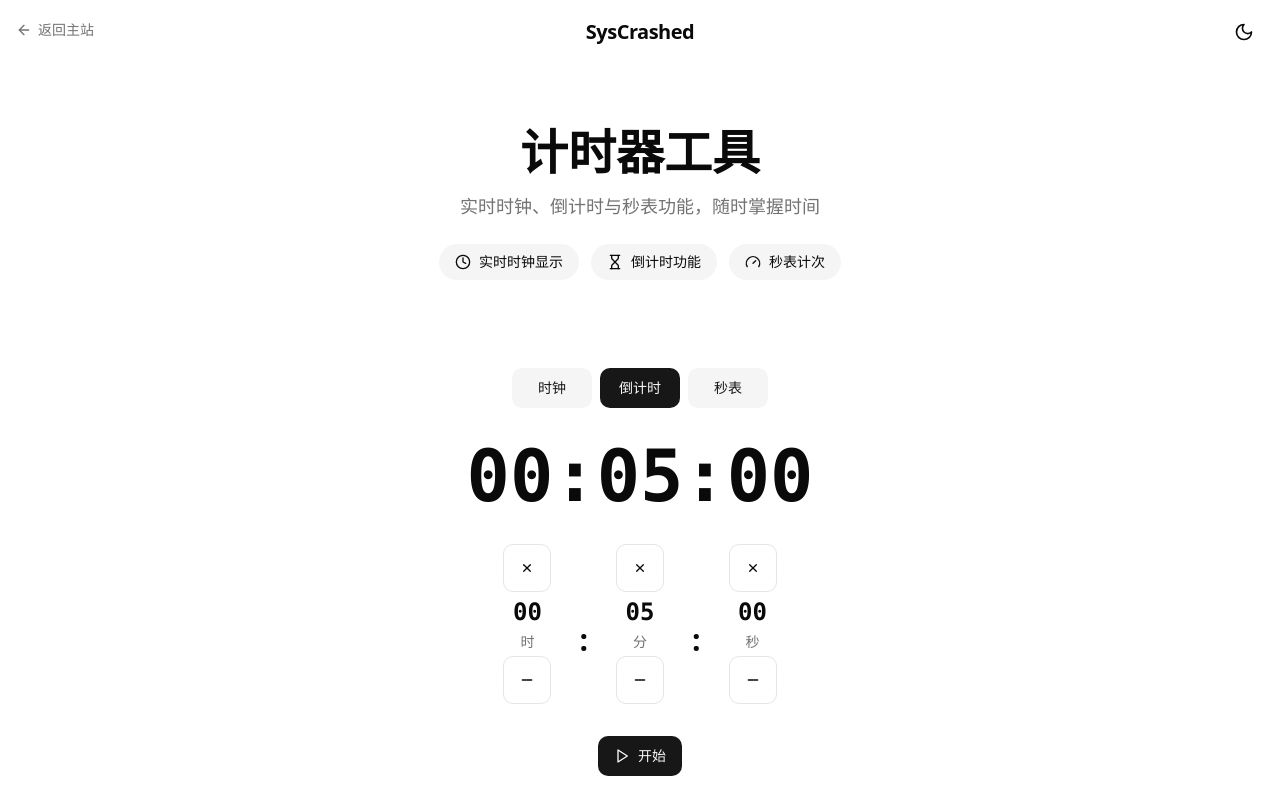
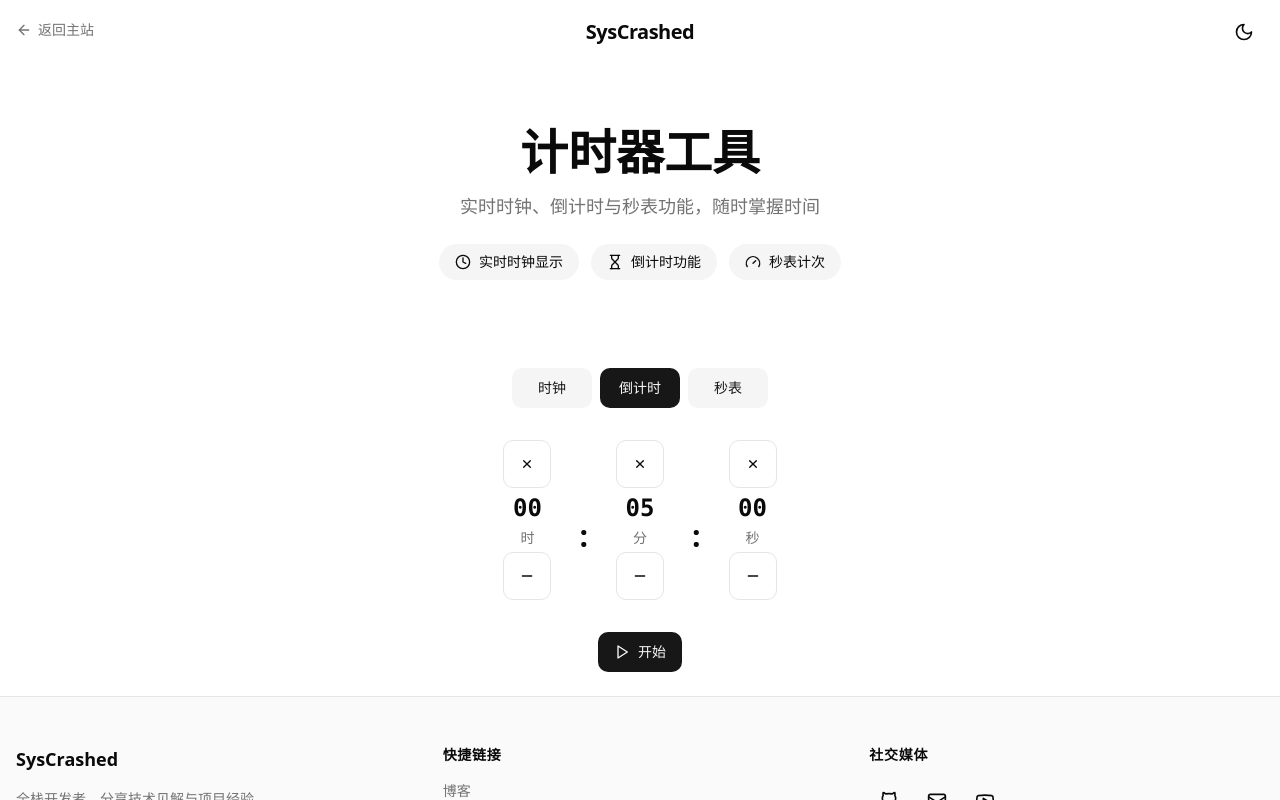
Before and after one commit to Sys-Crashed/Timer, a Next.js app: page / in a window 1280 px wide. Both pictures are taken after a click on the button "倒计时". Shown: the top 800 px of the page. Built offline with nearby package versions, Linux system fonts and the light colour scheme.

Commit message:
fix: show only one countdown view at a time

```diff
--- a/src/app/page.tsx
+++ b/src/app/page.tsx
@@ -170,6 +170,8 @@ function Countdown() {
   const displayMin = Math.floor((remaining % 3600) / 60);
   const displaySec = remaining % 60;
 
+  const isInitial = !isRunning && remaining === totalSeconds;
+
   const TimeAdjuster = ({ value, label, delta }: { value: number; label: string; delta: number }) => (
     <div className="flex flex-col items-center gap-1">
       <Button
@@ -203,18 +205,7 @@ function Countdown() {
       animate={{ opacity: 1, y: 0 }}
       className="w-full max-w-md"
     >
-      <motion.div
-        className={clsx(
-          "font-mono text-5xl md:text-6xl lg:text-7xl font-bold text-center mb-8",
-          remaining === 0 && "text-red-500"
-        )}
-      >
-        {displayHour.toString().padStart(2, "0")}:
-        {displayMin.toString().padStart(2, "0")}:
-        {displaySec.toString().padStart(2, "0")}
-      </motion.div>
-
-      {!isRunning && (
+      {isInitial ? (
         <div className="flex items-center justify-center gap-6 mb-8">
           <TimeAdjuster value={displayHour} label="时" delta={3600} />
           <span className="text-3xl font-bold mt-8">:</span>
@@ -222,6 +213,17 @@ function Countdown() {
           <span className="text-3xl font-bold mt-8">:</span>
           <TimeAdjuster value={displaySec} label="秒" delta={1} />
         </div>
+      ) : (
+        <motion.div
+          className={clsx(
+            "font-mono text-5xl md:text-6xl lg:text-7xl font-bold text-center mb-8",
+            remaining === 0 && "text-red-500"
+          )}
+        >
+          {displayHour.toString().padStart(2, "0")}:
+          {displayMin.toString().padStart(2, "0")}:
+          {displaySec.toString().padStart(2, "0")}
+        </motion.div>
       )}
 
       <div className="flex gap-3 justify-center">
```
